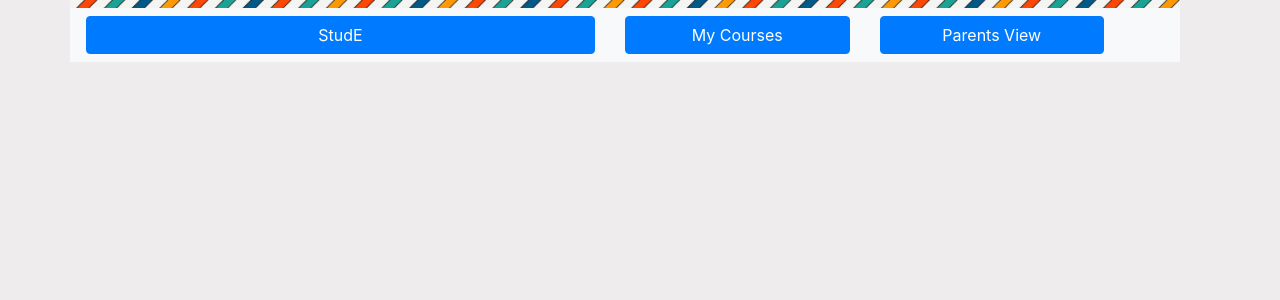
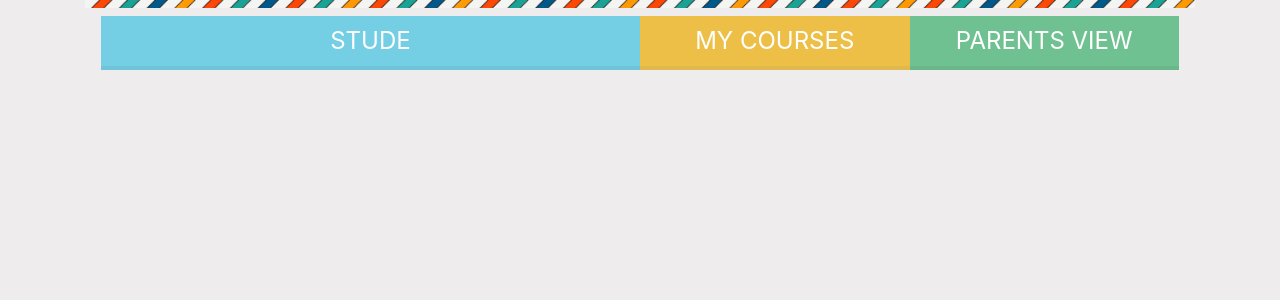
Before and after one commit to bala-sundeep-d/StudE, a React (Create React App) app in the folder client/: page / in a window 1280 px wide. Shown: the top 300 px of the page. Built offline with nearby package versions, Linux system fonts and the light colour scheme.

Commit message:
Basic Navbar UI complete

```diff
--- a/client/src/components/TopNavbar/topnavbar.component.jsx
+++ b/client/src/components/TopNavbar/topnavbar.component.jsx
@@ -1,5 +1,5 @@
 import React from 'react';
-import { Container, Row, Col, Navbar, Button } from 'react-bootstrap';
+import { Container, Row, Col, Nav, Navbar, Button } from 'react-bootstrap';
 import './topnavbar.style.css';
 
 class TopNavbar extends React.Component {
@@ -7,9 +7,28 @@ class TopNavbar extends React.Component {
     render() {
         return (
             <Container>
-                <div className="topColorBorder"></div>
-                <Navbar bg="light" expand="lg">
+                <Row><div className="topColorBorder"></div></Row>
+                <Navbar>
                     <Row>
+                        <Col>
+                            <Button className="homeButton"> StudE</Button>
+                        </Col>
+                        <Col>
+                            <Row className="navButtons">
+                                <Col><Button className="myCoursesButton"> My Courses</Button></Col>
+                                <Col><Button className="ParentsViewButton"> Parents View</Button></Col>
+                            </Row>
+                        </Col>
+                    </Row>
+                </Navbar>
+            </Container>
+        );
+    }
+}
+export default TopNavbar;
+
+/*
+<Row>
                         <Col sm={6}>
                             <Button> StudE</Button>
                         </Col>
@@ -23,10 +42,4 @@ class TopNavbar extends React.Component {
                                 </Col>
                             </Row>
                         </Col>
-                    </Row>
-                </Navbar>
-            </Container>
-        );
-    }
-}
-export default TopNavbar;
+                    </Row> */
--- a/client/src/components/TopNavbar/topnavbar.style.css
+++ b/client/src/components/TopNavbar/topnavbar.style.css
@@ -8,9 +8,30 @@
 }
 .row{
     width: 100%;
+    margin: 0px;
 }
+.col{padding: 0px;}
+
 .btn{
+    font-size: x-large;
+    text-transform: uppercase;
     width: 100%;
+    border-radius: 0px;
+}
+.homeButton, .homeButton:hover{
+    background-color: #74cee4;
+    box-shadow: 0px 4px 0px 0px #6fc4d9;
+    border-color:#74cee4;
+}
+.myCoursesButton, .myCoursesButton:hover{
+    background-color: #edbf47;
+    box-shadow: 0px 4px 0px 0px #e0b84e;
+    border-color:#edbf47;
+}
+.ParentsViewButton, .ParentsViewButton:hover{
+    background-color: #6fc191;
+    box-shadow: 0px 4px 0px 0px #6ab78a;
+    border-color:#6fc191;
 }
 .navbar{
 }
```
